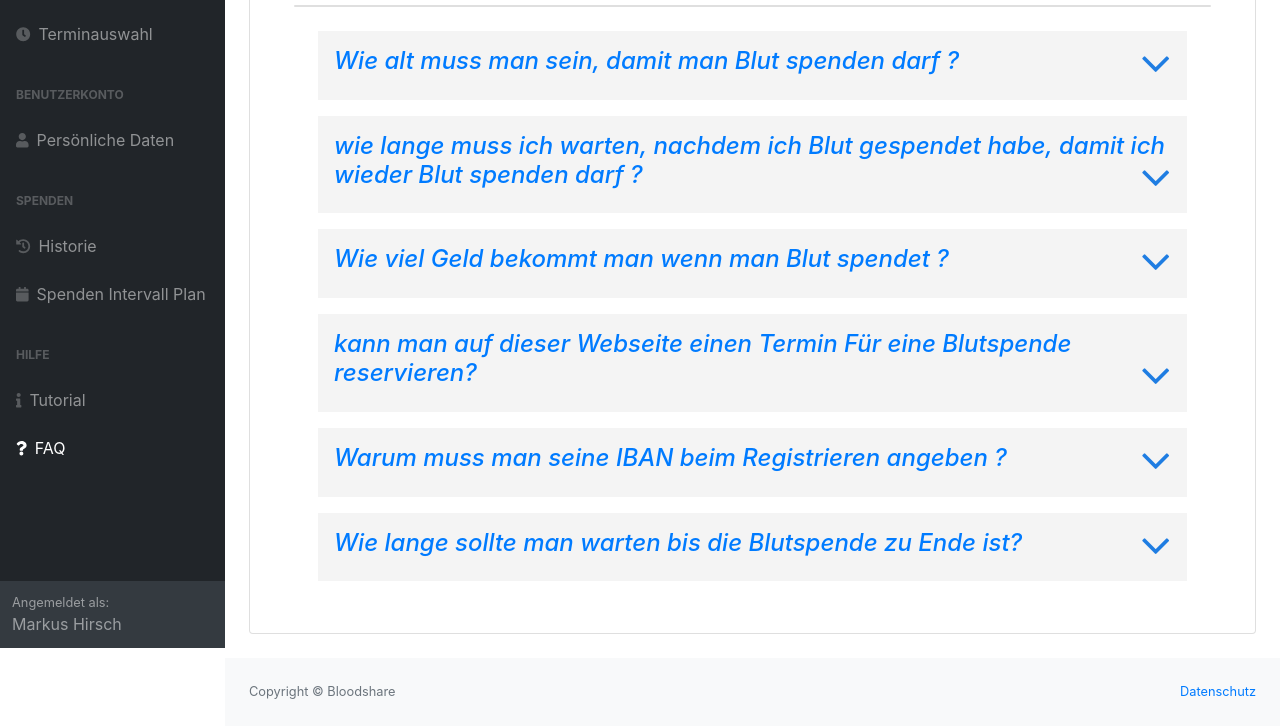
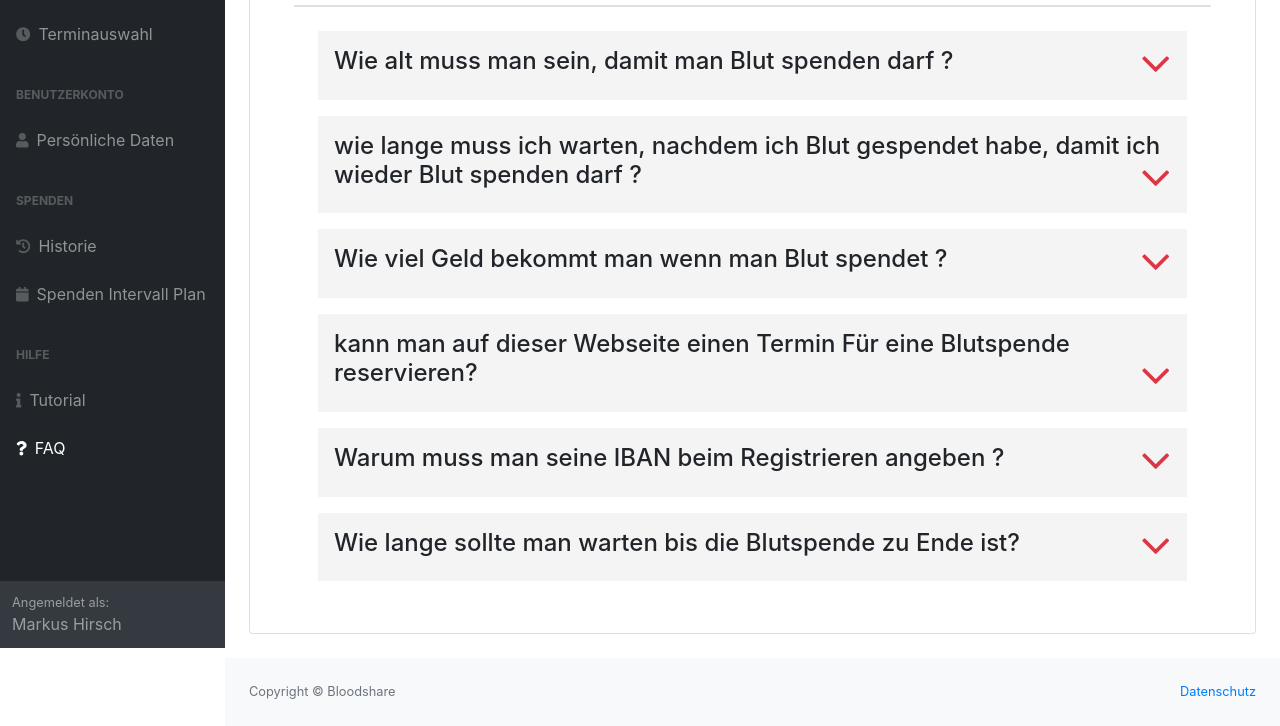
Before and after one commit to daHirsch/bloodshare, a plain HTML site: page dist/faq.html in a window 1280 px wide. Shown: the part 152-878 px from the top of the page. Drawn offline with nearby package versions, Linux system fonts and the light colour scheme.

Commit message:
Update faq.html
Schrift und Pfeilfarben geändert

```diff
--- a/dist/faq.html
+++ b/dist/faq.html
@@ -22,7 +22,7 @@
 }
 .accordion-section .panel-default .panel-title a {
     display: block;
-    font-style: italic;
+    color: #212529;
     font-size: 1.5rem;
 }
 .accordion-section .panel-default .panel-title a:after {
@@ -31,7 +31,7 @@
     font-style: normal;
     font-size: 3rem;
     content: "\f106";
-    color: #1f7de2;
+    color: #dc3545;
     float: right;
     margin-top: -12px;
 }
```
